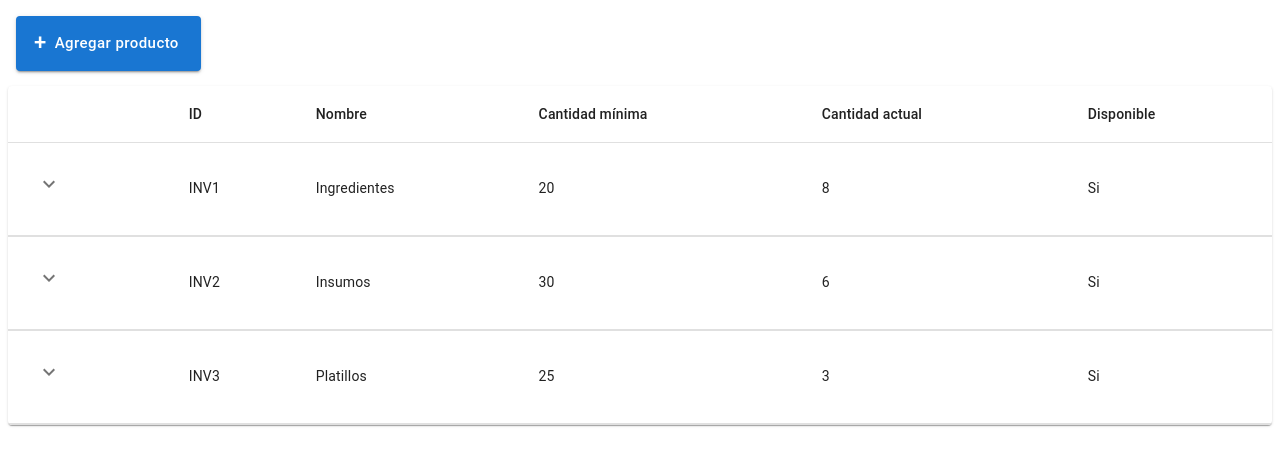
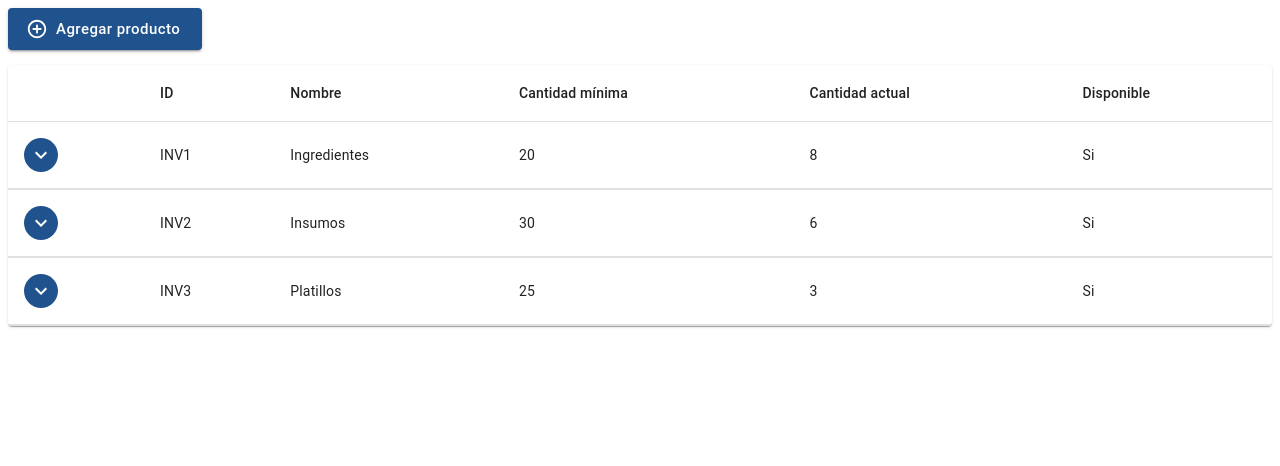
Before and after one commit to greghades/frontend_asap, a Next.js app: page /inventory in a window 1280 px wide. Shown: the top 466 px of the page. Built offline with nearby package versions, Linux system fonts and the light colour scheme.

Commit message:
Button to add products added. Styles modified.

```diff
--- a/src/app/inventory/page.jsx
+++ b/src/app/inventory/page.jsx
@@ -14,12 +14,8 @@ import Paper from '@mui/material/Paper';
 import KeyboardArrowDownIcon from '@mui/icons-material/KeyboardArrowDown';
 import KeyboardArrowUpIcon from '@mui/icons-material/KeyboardArrowUp';
 import TablePagination from '@mui/material/TablePagination';
-import List from '@mui/material/List';
-import ListItem from '@mui/material/ListItem';
-import ListItemIcon from '@mui/material/ListItemIcon';
-import ListItemText from '@mui/material/ListItemText';
-import AddIcon from '@mui/icons-material/Add';
 import Button from '@mui/material/Button';
+import ControlPointRoundedIcon from '@mui/icons-material/ControlPointRounded';
 import { useWarehousesStore } from '@/hooks/useWarehousesStore';
 
 function Row(props) {
@@ -35,6 +31,16 @@ function Row(props) {
           <IconButton
             aria-label="expand row"
             size="small"
+            sx={{
+              ':hover': {
+                bgcolor: '#112B4B',
+                color: 'white',
+              },
+              '&': {
+                backgroundColor: '#20528E',
+                color: 'white'
+              }
+            }}
             onClick={() => setOpen(!open)}
           >
             {open ? <KeyboardArrowUpIcon /> : <KeyboardArrowDownIcon />}
@@ -135,23 +141,27 @@ Row.propTypes = {
   }).isRequired,
 };
 
-// const rows = warehouses;
-
 export default function Inventory() {
   const rows = useWarehousesStore((state) => state.warehouses);
 
   return (
-    <Box sx={{ '& button': { m: 1, marginBottom: '1em' } }}>
-      {/* <Button variant="contained" size="large">
-        Agregar producto
-      </Button> */}
+    <Box>
       <Button
         variant="contained"
         size="large"
-        startIcon={<span>+</span>}
+        startIcon={<ControlPointRoundedIcon />}
         sx={{
           textTransform: 'none',
-          justifyContent: 'flex-start'
+          justifyContent: 'flex-start',
+          ':hover': {
+            bgcolor: '#112B4B', // theme.palette.primary.main
+            color: 'white',
+          },
+          '&': {
+            marginBottom: '1em',
+            backgroundColor: '#20528E',
+            color: 'white'
+          }
         }}
         onClick={() => {
           console.log('Agregar producto');
--- a/src/app/page.jsx
+++ b/src/app/page.jsx
@@ -35,7 +35,7 @@ export default function Home() {
     <Box sx={{ display: 'flex', backgroundColor: '#EEEEEE', minHeight: '100vh' }}>
       <CssBaseline />
       {/* Barra de navegacion */}
-      <AppBar position="fixed" sx={{ zIndex: (theme) => theme.zIndex.drawer + 1, backgroundColor: '#2E77BB' }}>
+      <AppBar position="fixed" sx={{ zIndex: (theme) => theme.zIndex.drawer + 1, backgroundColor: '#20528E' }}>
         <Toolbar sx={{ display: 'flex', justifyContent: 'space-between' }}>
           <RestaurantMenuIcon sx={{ marginRight: '8px' }} />
           <Typography variant="h6" component="div" sx={{ fontWeight: 'bold', textShadow: '1px 1px 4px black' }}>
--- a/src/components/HomeListItem.jsx
+++ b/src/components/HomeListItem.jsx
@@ -2,7 +2,7 @@ import React from 'react';
 import { ListItem, ListItemButton, ListItemIcon, ListItemText } from '@mui/material';
 import { useRouter } from 'next/navigation';
 
-function HomeListItem({ name, icon, color = '#2E77BB', redirectPath, onTap }) {
+function HomeListItem({ name, icon, color = '#20528E', redirectPath, onTap }) {
   const router = useRouter();
 
   const iconStyle = {
```
